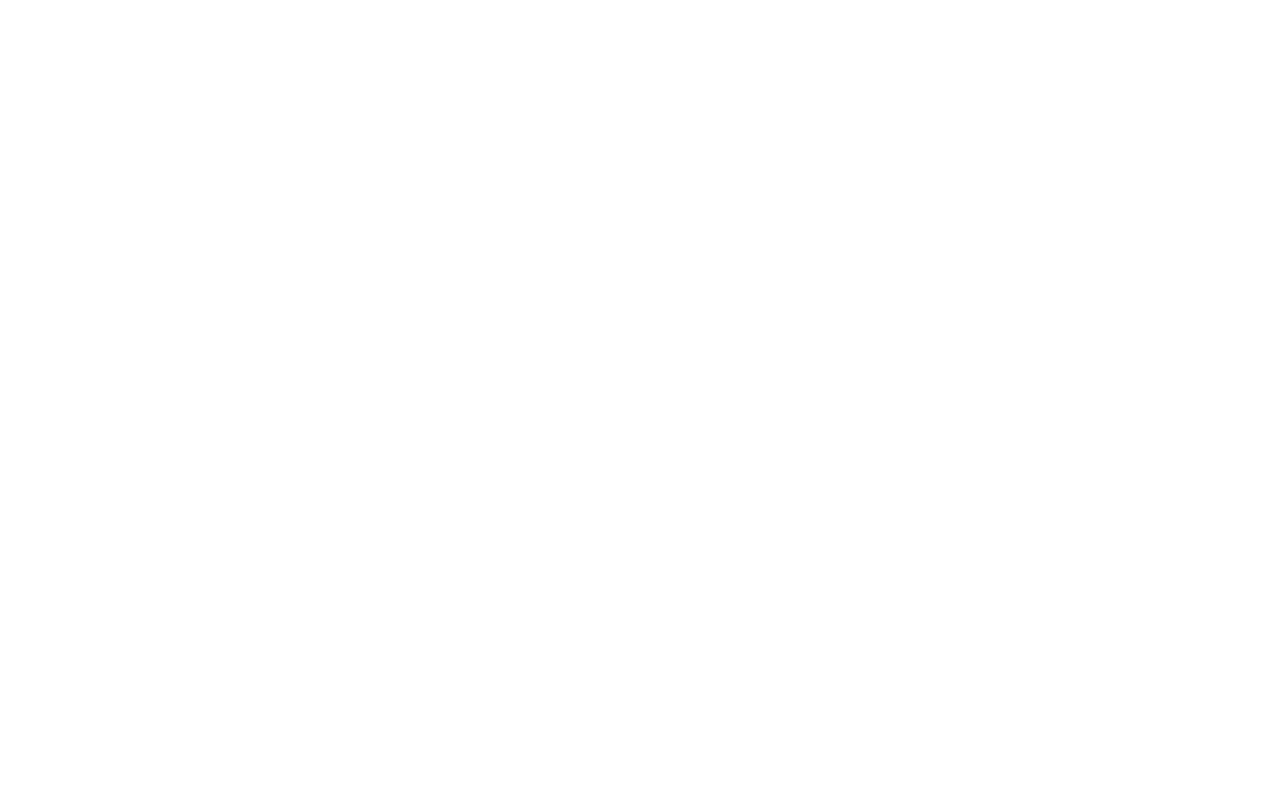
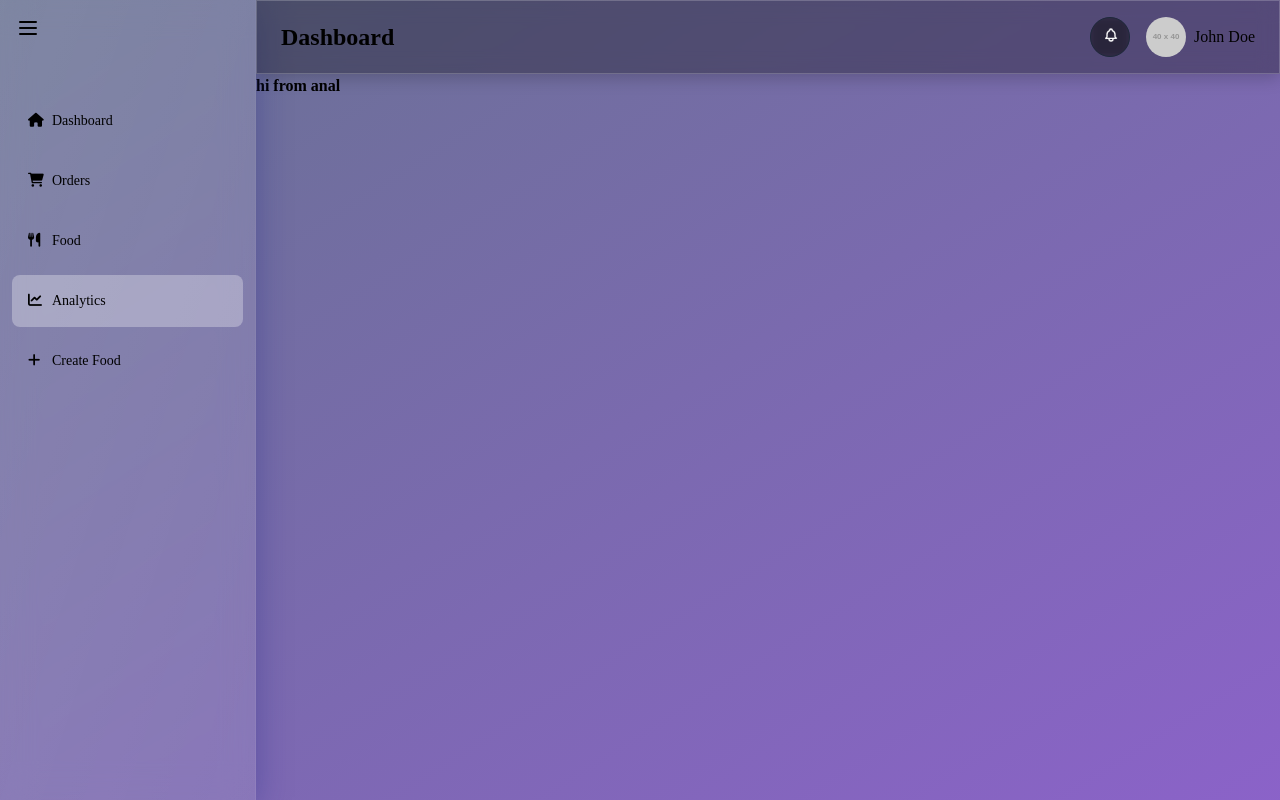
Before and after one commit to Ejay02/restaurant_dash, a Vue app: page /home/analytics in a window 1280 px wide. Before the commit this address had no page. Built offline with nearby package versions, Linux system fonts and the light colour scheme; a web font is replaced by a local one.

Commit message:
added routes and active state

```diff
--- /dev/null
+++ b/src/components/analytics.vue
@@ -0,0 +1,7 @@
+<template>
+  <div>hi from anal</div>
+</template>
+
+<script setup></script>
+
+<style scoped></style>
--- a/src/components/dashboard.vue
+++ b/src/components/dashboard.vue
@@ -1,7 +1,5 @@
 <template>
-  <div
-    class="min-h-screen flex items-center justify-center bg-gradient-to-br from-purple-400 via-slate-500 to-purple-500 bg-animate-gradient p-4"
-  ></div>
+  <div>Hello from dashboard</div>
 </template>
 
 <script setup></script>
--- /dev/null
+++ b/src/components/food.vue
@@ -0,0 +1,7 @@
+<template>
+  <div>hi fro food list</div>
+</template>
+
+<script setup></script>
+
+<style scoped></style>
--- a/src/components/sidebar.vue
+++ b/src/components/sidebar.vue
@@ -25,12 +25,17 @@
       </button>
     </div>
     <nav class="mt-8 space-y-2 px-3 text-black font-extrabold text-xl">
-      <a
+      <router-link
         v-for="item in menuItems"
         :key="item.name"
-        href="#"
+        :to="`/home${item.route}`"
         class="flex py-3 px-4 rounded-lg hover:bg-white hover:bg-opacity-10 transition-all duration-200"
-        :class="{ 'flex-col items-center': !isOpen, 'items-center': isOpen }"
+        :class="[
+          {
+            'flex-col items-center': !isOpen,
+            'items-center': isOpen
+          }
+        ]"
       >
         <i :class="[item.icon, 'w-4 h-4']"></i>
         <span
@@ -44,22 +49,22 @@
         >
           {{ item.name }}
         </span>
-      </a>
+      </router-link>
     </nav>
   </aside>
 </template>
-<!-- <i class="fa-solid fa-plus"></i> -->
+
 <script setup>
 import { ref } from 'vue'
 
 const isOpen = ref(true)
 
 const menuItems = [
-  { name: 'Dashboard', icon: 'fas fa-home' },
-  { name: 'Orders', icon: 'fas fa-shopping-cart' },
-  { name: 'Food', icon: 'fas fa-utensils' },
-  { name: 'Analytics', icon: 'fa-solid fa-chart-line' },
-  { name: 'Create Food', icon: 'fa-solid fa-plus' },
+  { name: 'Dashboard', route: '/dashboard', icon: 'fas fa-home' },
+  { name: 'Orders', route: '/orders', icon: 'fas fa-shopping-cart' },
+  { name: 'Food', route: '/food', icon: 'fas fa-utensils' },
+  { name: 'Analytics', route: '/analytics', icon: 'fa-solid fa-chart-line' },
+  { name: 'Create Food', route: '/create-food', icon: 'fa-solid fa-plus' }
 ]
 
 const toggleSidebar = () => {
@@ -68,6 +73,14 @@
 </script>
 
 <style scoped>
+.router-link-active {
+  background-color: rgba(255, 255, 255, 0.2); /* Customize the active background */
+}
+
+.router-link-exact-active {
+  background-color: rgba(255, 255, 255, 0.3); /* Customize the exact active background */
+}
+
 .glassmorphic-sidebar {
   backdrop-filter: blur(16px);
   background-color: rgba(255, 255, 255, 0.05);
--- a/src/router/index.js
+++ b/src/router/index.js
@@ -1,20 +1,53 @@
 import { createRouter, createWebHistory } from 'vue-router'
 import HomeView from '../views/home.vue'
 import Login from '../views/login.vue'
+import Orders from '@/views/orders.vue'
+import CreateFood from '@/views/createFood.vue'
+import Dashboard from '@/components/dashboard.vue'
+import Analytics from '@/components/analytics.vue'
+import Food from '@/components/food.vue'
 
 const router = createRouter({
   history: createWebHistory(import.meta.env.BASE_URL),
   routes: [
     {
       path: '/',
-      name: 'home',
-      component: HomeView
+      name: 'login',
+      component: Login
     },
     {
-      path: '/login',
-      name: 'login',
-      component: Login
+      path: '/home',
+      name: 'home',
+      component: HomeView,
+      children: [
+        {
+          path: 'dashboard',
+          name: 'dashboard',
+          component: Dashboard
+        },
+        {
+          path: 'orders',
+          name: 'orders',
+          component: Orders
+        },
+        {
+          path: 'food',
+          name: 'food',
+          component: Food
+        },
+        {
+          path: 'analytics',
+          name: 'analytics',
+          component: Analytics
+        },
+        {
+          path: 'create-food',
+          name: 'create-food',
+          component: CreateFood
+        }
+      ]
     }
+
     // {
     //   path: '/about',
     //   name: 'about',
--- /dev/null
+++ b/src/views/createFood.vue
@@ -0,0 +1,7 @@
+<template>
+  <div>create page</div>
+</template>
+
+<script setup></script>
+
+<style scoped></style>
--- a/src/views/home.vue
+++ b/src/views/home.vue
@@ -11,7 +11,10 @@
       <Nav />
 
       <!-- Page content -->
-      <Dashboard />
+      <router-view />
+      <!-- <Dashboard />
+      <Orders />
+      <CreateFood /> -->
     </div>
   </div>
 </template>
@@ -19,7 +22,9 @@
 <script setup>
 import Nav from '@/components/nav.vue'
 import Sidebar from '@/components/sidebar.vue'
-import Dashboard from '@/components/dashboard.vue'
+// import Dashboard from '@/components/dashboard.vue'
+// import Orders from './orders.vue'
+// import CreateFood from './createFood.vue'
 </script>
 
 <style scoped>
--- /dev/null
+++ b/src/views/orders.vue
@@ -0,0 +1,7 @@
+<template>
+  <div>orders page</div>
+</template>
+
+<script setup></script>
+
+<style scoped></style>
```
